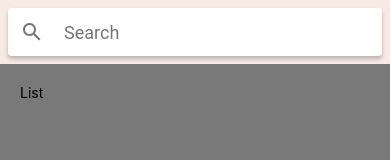
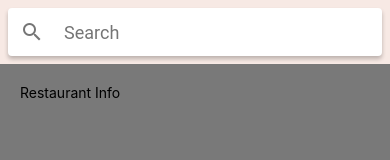
Before and after one commit to byronPantoja/MealsToGo, a React Native app: screen / in a window 390 px wide. Shown: the top 160 px of the page. Built offline with nearby package versions, Linux system fonts and the light colour scheme.

Commit message:
cleaning root folder by moving features and components into their own folders in the src file

```diff
--- a/App.js
+++ b/App.js
@@ -1,45 +1,13 @@
 import { StatusBar as ExportStatusBar } from "expo-status-bar";
 import React from "react";
-import { StatusBar, StyleSheet, Text, View, SafeAreaView } from "react-native";
-import { Searchbar } from "react-native-paper";
+
+import { RestaurantScreen } from "./src/features/restaurants/screens/restaurant.screens";
 
 export default function App() {
-  const [searchQuery, setSearchQuery] = React.useState("");
-
-  const onChangeSearch = (query) => setSearchQuery(query);
   return (
     <>
-      <SafeAreaView style={styles.container}>
-        <View style={styles.search}>
-          <Searchbar
-            placeholder="Search"
-            onChangeText={onChangeSearch}
-            value={searchQuery}
-          />
-        </View>
-        <View style={styles.list}>
-          <Text>List</Text>
-        </View>
-      </SafeAreaView>
+      <RestaurantScreen />
       <ExportStatusBar style="auto" />
     </>
   );
 }
-
-const styles = StyleSheet.create({
-  container: {
-    flex: 1,
-    backgroundColor: "#f7eae5",
-  },
-  search: {
-    backgroundColor: "#f7e9e4",
-    justifyContent: "center",
-    padding: 8,
-    marginTop: StatusBar.currentHeight,
-  },
-  list: {
-    flex: 1,
-    backgroundColor: "#797979",
-    padding: 20,
-  },
-});
--- /dev/null
+++ b/src/features/restaurants/components/restaurant-info.components.js
@@ -0,0 +1,18 @@
+import React from "react";
+
+import { Text } from "react-native";
+
+export const RestaurantInfo = ({ restaurant = {} }) => {
+  const {
+    name = "Some Restaurant",
+    icon,
+    photos = [
+      "https://www.foodiesfeed.com/free-food-photo/nicely-served-burgers/",
+    ],
+    address = "100 some random street",
+    isOpenNow = true,
+    rating = 4,
+    isClosedTemporarily,
+  } = restaurant;
+  return <Text>Restaurant Info</Text>;
+};
--- /dev/null
+++ b/src/features/restaurants/screens/restaurant.screens.js
@@ -0,0 +1,35 @@
+import React from "react";
+
+import { StatusBar, StyleSheet, Text, View, SafeAreaView } from "react-native";
+import { Searchbar } from "react-native-paper";
+
+import { RestaurantInfo } from "../components/restaurant-info.components";
+
+export const RestaurantScreen = () => (
+  <SafeAreaView style={styles.container}>
+    <View style={styles.search}>
+      <Searchbar placeholder="Search" />
+    </View>
+    <View style={styles.list}>
+      <RestaurantInfo />
+    </View>
+  </SafeAreaView>
+);
+
+const styles = StyleSheet.create({
+  container: {
+    flex: 1,
+    backgroundColor: "#f7eae5",
+  },
+  search: {
+    backgroundColor: "#f7e9e4",
+    justifyContent: "center",
+    padding: 8,
+    marginTop: StatusBar.currentHeight,
+  },
+  list: {
+    flex: 1,
+    backgroundColor: "#797979",
+    padding: 20,
+  },
+});
```
